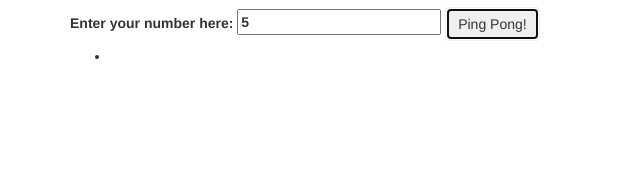
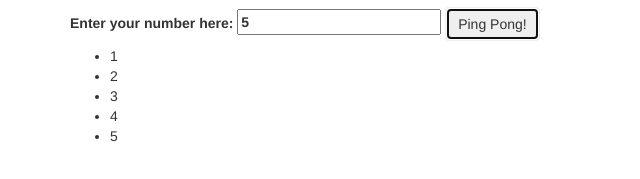
Before and after one commit to jiwonk42/ping-pong, a plain HTML site: page index.html in a window 1280 px wide. Both pictures are taken after typing "5" into the empty fields and a click on the button "Ping Pong!". Shown: the part 239-418 px from the top of the page, 0-640 px from the left. Drawn offline with Linux system fonts and the light colour scheme.

Commit message:
add a business logic function called output that takes user's number and returns 1 through user's number.

```diff
--- a/index.html
+++ b/index.html
@@ -35,7 +35,6 @@
       <!--Results-->
       <div id="output">
         <ul>
-          <li><span class="number"></span></li>
         </ul>
       </div>
     </div>
--- a/js/scripts.js
+++ b/js/scripts.js
@@ -1,6 +1,10 @@
 // Business Logic
 var output = function(number) {
-
+  var numbers = [];
+  for (var i = 1; i <= number; i++) {
+    numbers.push(i);
+  };
+  return numbers.join('<li>');
 };
 
 // User Interface Logic
@@ -11,7 +15,7 @@ $(document).ready(function() {
     var number = parseInt($("input#number").val());
     var result = output(number);
 
-    $("#output").text(result);
+    $("#output ul").empty().append("<li>" + result + "</li>");
 
   });
 });
```
